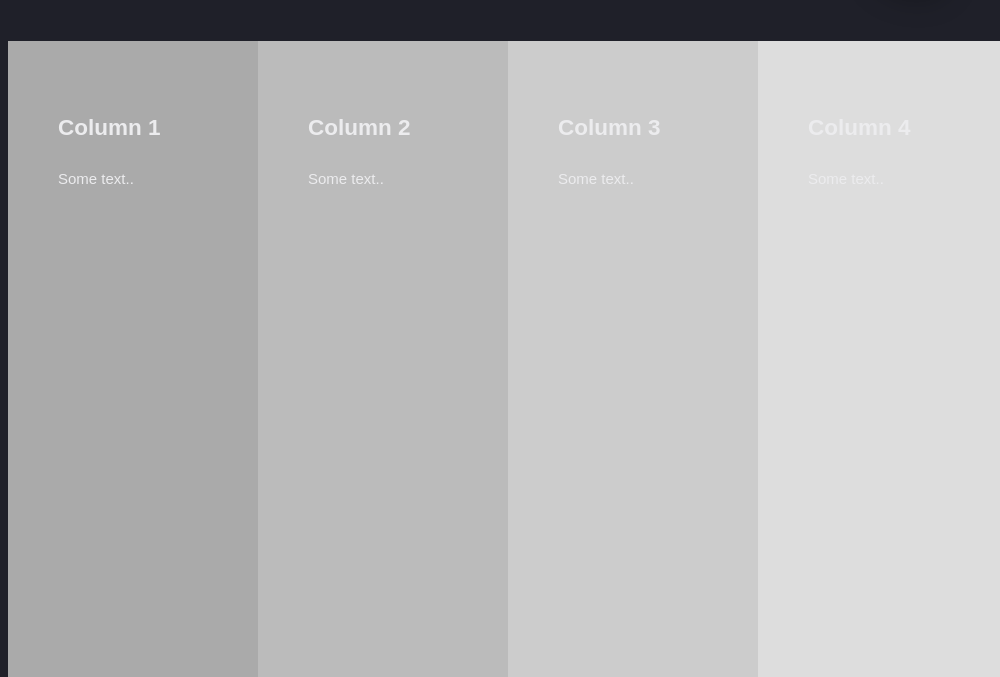
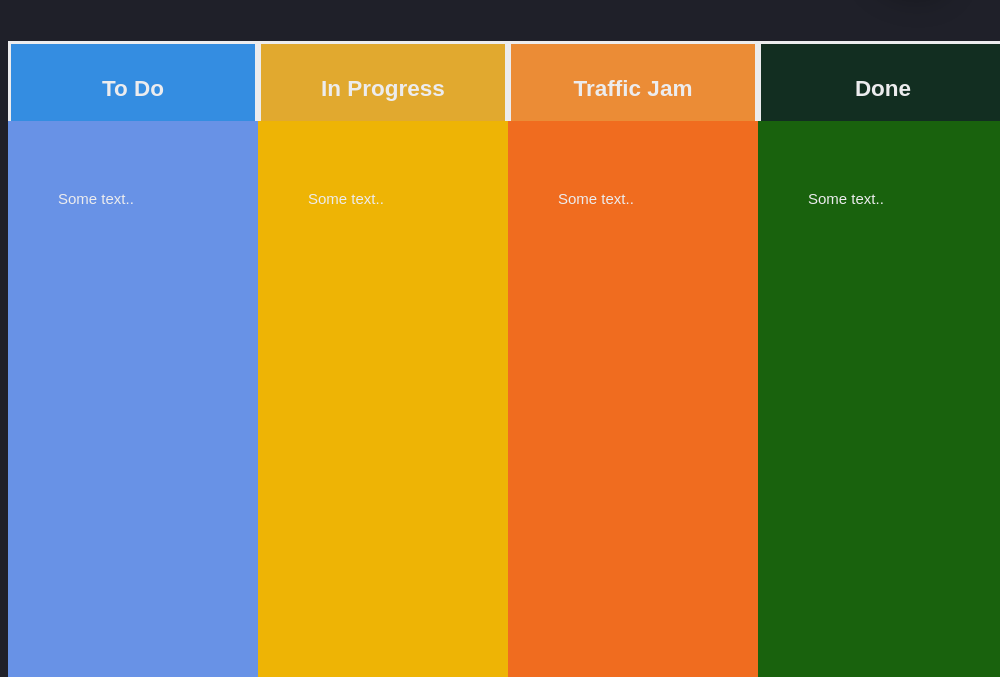
Before and after one commit to blissful-coder/TD, an Electron app: page index.html in a window 1000 px wide. Shown: the part 123-800 px from the top of the page. Drawn offline with Linux system fonts and the light colour scheme.

Commit message:
ui(swinlane): added header

```diff
--- a/index.html
+++ b/index.html
@@ -20,22 +20,32 @@
   	</nav>
 <!-- The meading of the page -->
     <h1>The TD App</h1>
+<div class="row-head">
+  <div class="column-head" style="background-color:rgb(52 141 225);">
+    <h2 text-align="center">To Do</h2>
+  </div>
+  <div class="column-head" style="background-color:rgb(225 169 47);">
+    <h2>In Progress</h2>
+  </div>
+  <div class="column-head" style="background-color:rgb(235 140 54);">
+    <h2>Traffic Jam</h2>
+  </div>
+  <div class="column-head" style="background-color:rgb(18 46 33);">
+    <h2>Done</h2>
+  </div>
+</div>
 <!-- The swimlane view -->
 <div class="row">
-  <div class="column" style="background-color:#aaa;">
-    <h2>Column 1</h2>
+  <div class="column" style="background-color:rgb(104, 146, 230);">
     <p>Some text..</p>
   </div>
-  <div class="column" style="background-color:#bbb;">
-    <h2>Column 2</h2>
+  <div class="column" style="background-color:rgb(238, 180, 5);">
     <p>Some text..</p>
   </div>
-  <div class="column" style="background-color:#ccc;">
-    <h2>Column 3</h2>
+  <div class="column" style="background-color:rgb(240, 108, 31);">
     <p>Some text..</p>
   </div>
-  <div class="column" style="background-color:#ddd;">
-    <h2>Column 4</h2>
+  <div class="column" style="background-color:rgb(25, 98, 13);">
     <p>Some text..</p>
   </div>
 </div>
--- a/styles.css
+++ b/styles.css
@@ -300,13 +300,22 @@ h1{
     box-sizing: border-box;
   }
 
+  .row-head {
+    display: flex;
+    height: 10vh;
+  }
+  .column-head {
+    margin: auto;
+    flex: 25%;
+    padding: 1vh;
+    text-align: center;
+    border-style: solid;
+  }
   .row {
     display: flex;
     height: 100vh;
   }
-
-  /* Create two equal columns that sits next to each other */
   .column {
-    flex: 50%;
+    flex: 25%;
     padding: 50px;
   }
```
